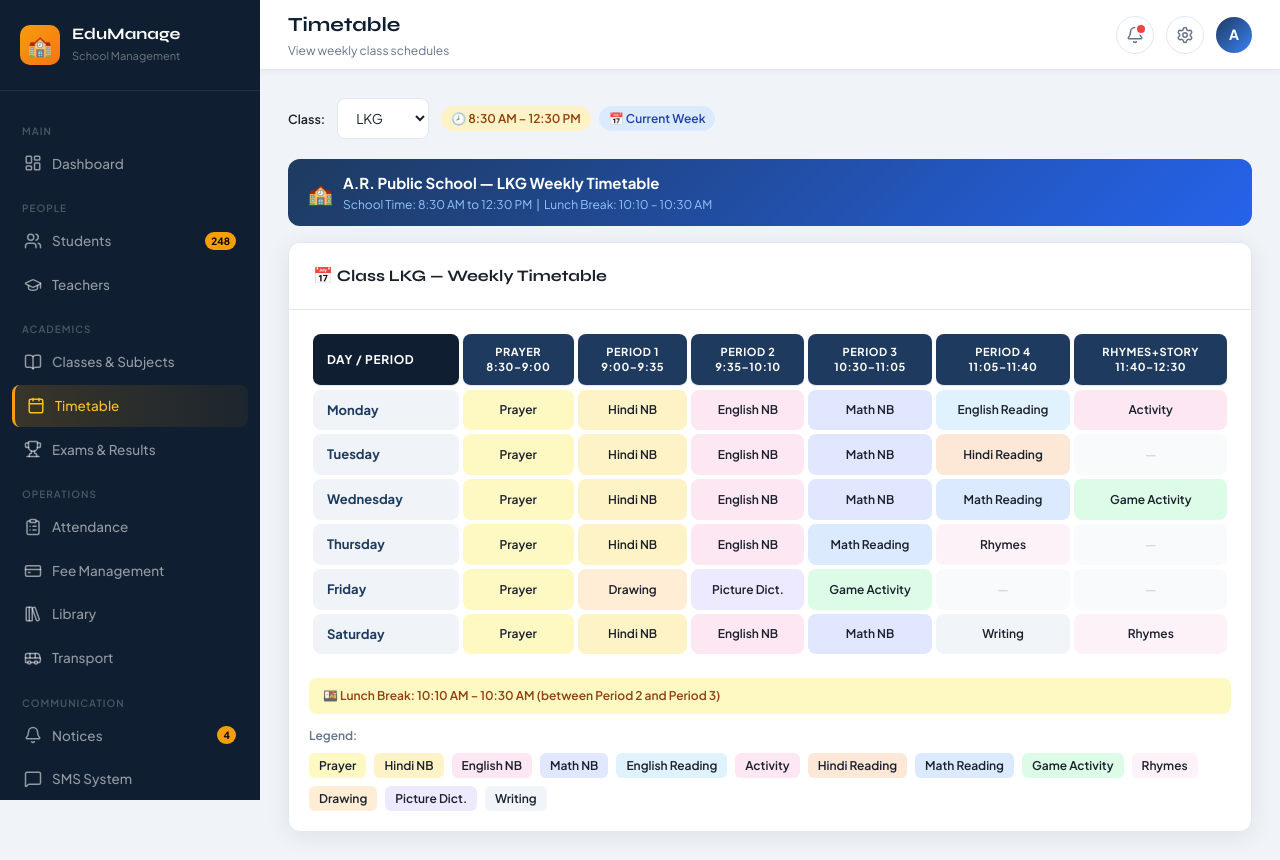
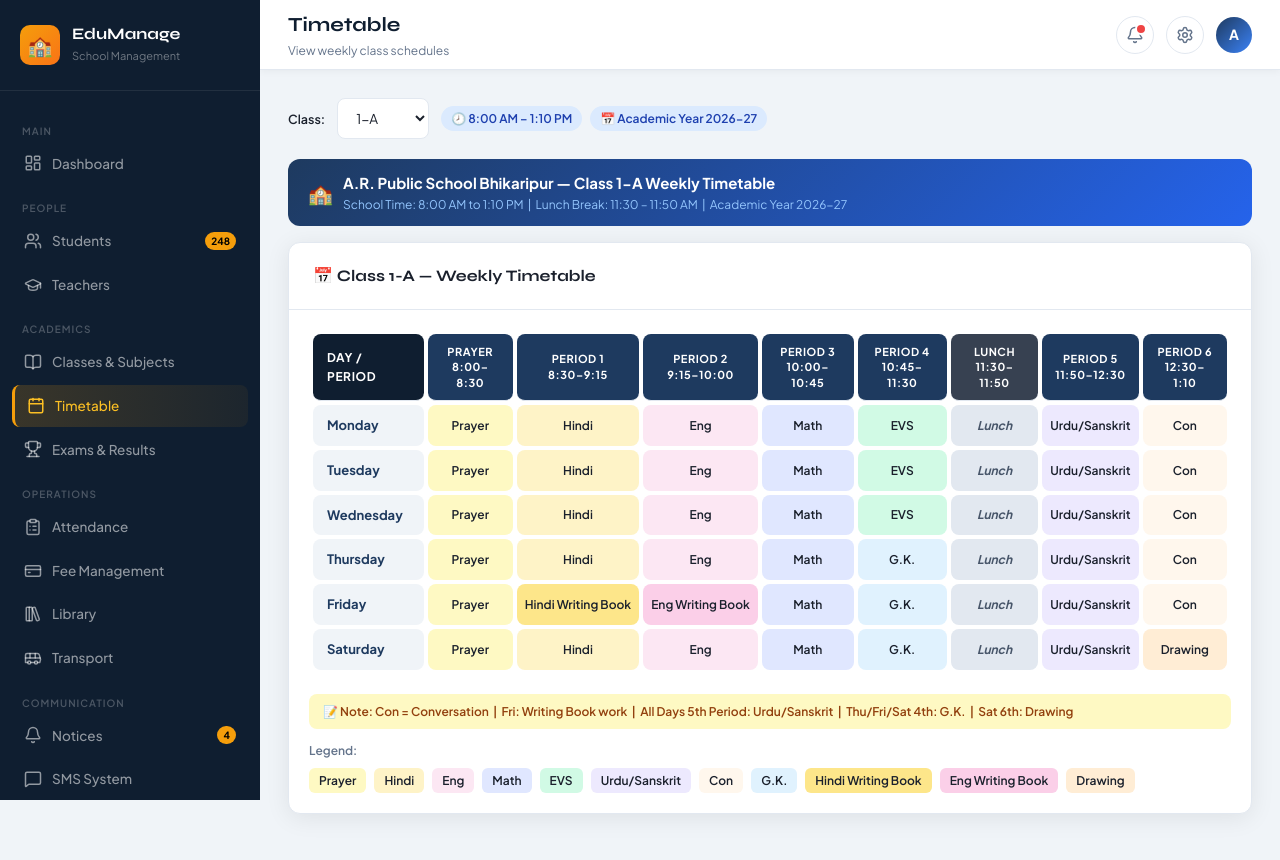
Before and after one commit to rajeshsarkar95/EduManage, a Next.js app: page /timetable in a window 1280 px wide. Built offline with nearby package versions, Linux system fonts and the light colour scheme.

Commit message:
adding class 1 data

```diff
--- a/app/timetable/page.tsx
+++ b/app/timetable/page.tsx
@@ -3,10 +3,10 @@ import { useState } from 'react'
 import AppLayout from '@/components/layout/AppLayout'
 
 const CLASS_GROUPS = [
-  { label: 'Pre-Primary', classes: ['NC', 'LKG', 'UKG'] },
-  { label: 'Primary (1–5)', classes: ['1-A','1-B','2-A','2-B','3-A','3-B','4-A','4-B','5-A','5-B'] },
-  { label: 'Middle (6–8)', classes: ['6-A','6-B','7-A','7-B','8-A','8-B'] },
-  { label: 'Secondary (9–10)', classes: ['9-A','9-B','10-A','10-B'] },
+  { label:'Pre-Primary',classes:['NC', 'LKG', 'UKG']},
+  { label:'Primary (1–5)',classes:['1-A','1-B','2-A','2-B','3-A','3-B','4-A','4-B','5-A','5-B']},
+  { label:'Middle (6–8)',classes:['6-A','6-B','7-A','7-B','8-A','8-B']},
+  { label:'Secondary (9–10)',classes:['9-A','9-B','10-A','10-B']},
 ]
 
 const PERIODS_PRE = [
@@ -19,48 +19,57 @@ const PERIODS_PRE = [
 ]
 
 const PERIODS_FULL = [
-  'Period 1\n8:00–8:45',
-  'Period 2\n8:45–9:30',
-  'Period 3\n9:45–10:30',
-  'Period 4\n10:30–11:15',
-  'Period 5\n11:30–12:15',
-  'Period 6\n12:15–1:00',
+  'Prayer\n8:00–8:30',
+  'Period 1\n8:30–9:15',
+  'Period 2\n9:15–10:00',
+  'Period 3\n10:00–10:45',
+  'Period 4\n10:45–11:30',
+  'Lunch\n11:30–11:50',
+  'Period 5\n11:50–12:30',
+  'Period 6\n12:30–1:10',
 ]
 
 const DAYS = ['Monday', 'Tuesday', 'Wednesday', 'Thursday', 'Friday', 'Saturday']
 
 const SUBJECT_COLORS: Record<string, string> = {
-  'Prayer':          '#fef9c3',
-  'Hindi NB':        '#fef3c7',
-  'English NB':      '#fce7f3',
-  'Math NB':         '#e0e7ff',
-  'English Reading': '#e0f2fe',
-  'Hindi Reading':   '#fde8d8',
-  'Math Reading':    '#dbeafe',
-  'Game Activity':   '#dcfce7',
-  'Picture Dict.':   '#ede9fe',
-  'Table Book':      '#fff7ed',
-  'Writing':         '#f1f5f9',
-  'Activity':        '#fce7f3',
-  'Rhymes':          '#fdf2f8',
-  'Drawing':         '#ffedd5',
-  'Math':            '#e0e7ff',
-  'Science':         '#d1fae5',
-  'English':         '#fce7f3',
-  'Hindi':           '#fef3c7',
-  'Social':          '#e0f2fe',
-  'Computer':        '#ede9fe',
-  'PE':              '#dcfce7',
-  'Library':         '#f1f5f9',
-  'Assembly':        '#fef9c3',
-  'Activities':      '#fce7f3',
-  'Music':           '#f0fdf4',
-  'Dance':           '#fdf4ff',
-  'EVS':             '#ecfdf5',
-  'GK':              '#eff6ff',
-  'Moral Sc.':       '#fff7ed',
-  'Sanskrit':        '#fef2f2',
-  '—':               '#f8fafc',
+  'Prayer':              '#fef9c3',
+  'Hindi':               '#fef3c7',
+  'Hindi Writing Book':  '#fde68a',
+  'Eng':                 '#fce7f3',
+  'Eng Writing Book':    '#fbcfe8',
+  'Math':                '#e0e7ff',
+  'EVS':                 '#d1fae5',
+  'G.K.':                '#e0f2fe',
+  'Lunch':               '#f1f5f9',
+  'Urdu/Sanskrit':       '#ede9fe',
+  'Con':                 '#fff7ed',
+  'Drawing':             '#ffedd5',
+  'Hindi NB':            '#fef3c7',
+  'English NB':          '#fce7f3',
+  'Math NB':             '#e0e7ff',
+  'English Reading':     '#e0f2fe',
+  'Hindi Reading':       '#fde8d8',
+  'Math Reading':        '#dbeafe',
+  'Game Activity':       '#dcfce7',
+  'Picture Dict.':       '#ede9fe',
+  'Table Book':          '#fff7ed',
+  'Writing':             '#f1f5f9',
+  'Activity':            '#fce7f3',
+  'Rhymes':              '#fdf2f8',
+  'Science':             '#d1fae5',
+  'English':             '#fce7f3',
+  'Social':              '#e0f2fe',
+  'Computer':            '#ede9fe',
+  'PE':                  '#dcfce7',
+  'Library':             '#f1f5f9',
+  'Assembly':            '#fef9c3',
+  'Activities':          '#fce7f3',
+  'Music':               '#f0fdf4',
+  'Dance':               '#fdf4ff',
+  'GK':                  '#eff6ff',
+  'Moral Sc.':           '#fff7ed',
+  'Sanskrit':            '#fef2f2',
+  '—':                   '#f8fafc',
 }
 
 type DaySchedule = Record<string, string[]>
@@ -75,12 +84,12 @@ const NC_TIMETABLE: DaySchedule = {
 }
 
 const LKG_TIMETABLE: DaySchedule = {
-  Monday:    ['Prayer', 'Hindi NB',    'English NB',   'Math NB',      'English Reading', 'Activity'],
-  Tuesday:   ['Prayer', 'Hindi NB',    'English NB',   'Math NB',      'Hindi Reading',   '—'],
-  Wednesday: ['Prayer', 'Hindi NB',    'English NB',   'Math NB',      'Math Reading',    'Game Activity'],
-  Thursday:  ['Prayer', 'Hindi NB',    'English NB',   'Math Reading', 'Rhymes',          '—'],
-  Friday:    ['Prayer', 'Drawing',     'Picture Dict.','Game Activity','—',               '—'],
-  Saturday:  ['Prayer', 'Hindi NB',    'English NB',   'Math NB',      'Writing',         'Rhymes'],
+  Monday:    ['Prayer', 'Hindi NB','English NB','Math NB','English Reading', 'Activity'],
+  Tuesday:   ['Prayer', 'Hindi NB','English NB','Math NB','Hindi Reading',   '—'],
+  Wednesday: ['Prayer', 'Hindi NB','English NB','Math NB','Math Reading',    'Game Activity'],
+  Thursday:  ['Prayer', 'Hindi NB','English NB','Math Reading', 'Rhymes',          '—'],
+  Friday:    ['Prayer', 'Drawing','Picture Dict.','Game Activity','—',               '—'],
+  Saturday:  ['Prayer', 'Hindi NB','English NB',   'Math NB',      'Writing',         'Rhymes'],
 }
 
 const UKG_TIMETABLE: DaySchedule = {
@@ -92,31 +101,45 @@ const UKG_TIMETABLE: DaySchedule = {
   Saturday:  ['Prayer', 'Hindi NB',    'English NB',   'Math NB',      'Table Book',      'Rhymes'],
 }
 
-const PRIMARY_TIMETABLE = (_section: string): DaySchedule => ({
-  Monday:    ['English',  'Math',    'Hindi',   'EVS',        'Drawing',    'PE'],
-  Tuesday:   ['Math',     'English', 'Hindi',   'GK',         'Library',    'Activities'],
-  Wednesday: ['Hindi',    'Math',    'English', 'EVS',        'Music',      'Computer'],
-  Thursday:  ['English',  'Hindi',   'Math',    'GK',         'Dance',      'EVS'],
-  Friday:    ['Math',     'English', 'Hindi',   'Drawing',    'PE',         'Activities'],
-  Saturday:  ['Assembly', 'Hindi',   'English', 'Math',       'Activities', '—'],
-})
+// Class 1 timetable from image (8 slots: Prayer, P1–P4, Lunch, P5, P6)
+const CLASS1_TIMETABLE: DaySchedule = {
+  Monday:    ['Prayer', 'Hindi',              'Eng',             'Math', 'EVS',   'Lunch', 'Urdu/Sanskrit', 'Con'],
+  Tuesday:   ['Prayer', 'Hindi',              'Eng',             'Math', 'EVS',   'Lunch', 'Urdu/Sanskrit', 'Con'],
+  Wednesday: ['Prayer', 'Hindi',              'Eng',             'Math', 'EVS',   'Lunch', 'Urdu/Sanskrit', 'Con'],
+  Thursday:  ['Prayer', 'Hindi',              'Eng',             'Math', 'G.K.',  'Lunch', 'Urdu/Sanskrit', 'Con'],
+  Friday:    ['Prayer', 'Hindi Writing Book', 'Eng Writing Book','Math', 'G.K.',  'Lunch', 'Urdu/Sanskrit', 'Con'],
+  Saturday:  ['Prayer', 'Hindi',              'Eng',             'Math', 'G.K.',  'Lunch', 'Urdu/Sanskrit', 'Drawing'],
+}
+
+const PRIMARY_TIMETABLE = (cls: string): DaySchedule => {
+  // Class 1 both sections use the same timetable from image
+  if (cls === '1-A' || cls === '1-B') return CLASS1_TIMETABLE
+  return {
+    Monday:    ['Prayer', 'English',  'Math',    'Hindi',   'EVS',        'Lunch', 'Drawing',    'PE'],
+    Tuesday:   ['Prayer', 'Math',     'English', 'Hindi',   'G.K.',       'Lunch', 'Library',    'Activities'],
+    Wednesday: ['Prayer', 'Hindi',    'Math',    'English', 'EVS',        'Lunch', 'Music',      'Computer'],
+    Thursday:  ['Prayer', 'English',  'Hindi',   'Math',    'G.K.',       'Lunch', 'Dance',      'EVS'],
+    Friday:    ['Prayer', 'Math',     'English', 'Hindi',   'Drawing',    'Lunch', 'PE',         'Activities'],
+    Saturday:  ['Prayer', 'Assembly', 'Hindi',   'English', 'Math',       'Lunch', 'Activities', '—'],
+  }
+}
 
 const MIDDLE_TIMETABLE = (_section: string): DaySchedule => ({
-  Monday:    ['Math',     'Science', 'English', 'Hindi',      'Social',     'Computer'],
-  Tuesday:   ['English',  'Math',    'Science', 'Social',     'Hindi',      'PE'],
-  Wednesday: ['Hindi',    'Science', 'Math',    'English',    'Computer',   'Library'],
-  Thursday:  ['Social',   'English', 'Hindi',   'Math',       'Science',    'Activities'],
-  Friday:    ['Math',     'Hindi',   'English', 'Science',    'PE',         'Social'],
-  Saturday:  ['Assembly', 'Math',    'Hindi',   'English',    'Activities', '—'],
+  Monday:    ['Prayer', 'Math',     'Science', 'English', 'Hindi',      'Lunch', 'Social',     'Computer'],
+  Tuesday:   ['Prayer', 'English',  'Math',    'Science', 'Social',     'Lunch', 'Hindi',      'PE'],
+  Wednesday: ['Prayer', 'Hindi',    'Science', 'Math',    'English',    'Lunch', 'Computer',   'Library'],
+  Thursday:  ['Prayer', 'Social',   'English', 'Hindi',   'Math',       'Lunch', 'Science',    'Activities'],
+  Friday:    ['Prayer', 'Math',     'Hindi',   'English', 'Science',    'Lunch', 'PE',         'Social'],
+  Saturday:  ['Prayer', 'Assembly', 'Math',    'Hindi',   'English',    'Lunch', 'Activities', '—'],
 })
 
 const SECONDARY_TIMETABLE = (_section: string): DaySchedule => ({
-  Monday:    ['Math',     'Science',  'English', 'Hindi',      'Social',     'Computer'],
-  Tuesday:   ['English',  'Math',     'Science', 'Sanskrit',   'Hindi',      'PE'],
-  Wednesday: ['Hindi',    'Science',  'Math',    'English',    'Computer',   'Library'],
-  Thursday:  ['Social',   'English',  'Sanskrit','Math',       'Science',    'Activities'],
-  Friday:    ['Math',     'Hindi',    'English', 'Science',    'PE',         'Social'],
-  Saturday:  ['Assembly', 'Math',     'Hindi',   'English',    'Activities', '—'],
+  Monday:    ['Prayer', 'Math',     'Science',  'English', 'Hindi',      'Lunch', 'Social',     'Computer'],
+  Tuesday:   ['Prayer', 'English',  'Math',     'Science', 'Sanskrit',   'Lunch', 'Hindi',      'PE'],
+  Wednesday: ['Prayer', 'Hindi',    'Science',  'Math',    'English',    'Lunch', 'Computer',   'Library'],
+  Thursday:  ['Prayer', 'Social',   'English',  'Sanskrit','Math',       'Lunch', 'Science',    'Activities'],
+  Friday:    ['Prayer', 'Math',     'Hindi',    'English', 'Science',    'Lunch', 'PE',         'Social'],
+  Saturday:  ['Prayer', 'Assembly', 'Math',     'Hindi',   'English',    'Lunch', 'Activities', '—'],
 })
 
 function resolveClass(cls: string): { timetable: DaySchedule; periods: string[] } {
@@ -124,32 +147,31 @@ function resolveClass(cls: string): { timetable: DaySchedule; periods: string[]
   if (cls === 'LKG') return { timetable: LKG_TIMETABLE, periods: PERIODS_PRE }
   if (cls === 'UKG') return { timetable: UKG_TIMETABLE, periods: PERIODS_PRE }
   const num = parseInt(cls.split('-')[0], 10)
-  const sec = cls.split('-')[1] || 'A'
-  if (num <= 5) return { timetable: PRIMARY_TIMETABLE(sec),   periods: PERIODS_FULL }
-  if (num <= 8) return { timetable: MIDDLE_TIMETABLE(sec),    periods: PERIODS_FULL }
-  return             { timetable: SECONDARY_TIMETABLE(sec), periods: PERIODS_FULL }
+  if (num <= 5) return { timetable: PRIMARY_TIMETABLE(cls),   periods: PERIODS_FULL }
+  if (num <= 8) return { timetable: MIDDLE_TIMETABLE(cls),    periods: PERIODS_FULL }
+  return             { timetable: SECONDARY_TIMETABLE(cls), periods: PERIODS_FULL }
 }
 
-export default function TimetablePage() {
-  const [cls, setCls] = useState('LKG')
+export default function TimetablePage(){
+  const [cls, setCls] = useState('1-A')
   const { timetable, periods } = resolveClass(cls)
-
   const isPrePrimary = ['NC', 'LKG', 'UKG'].includes(cls)
+  const isClass1 = cls === '1-A' || cls === '1-B'
 
   return (
     <AppLayout title="Timetable" subtitle="View weekly class schedules">
       <div className="toolbar">
-        <div style={{ display: 'flex', alignItems: 'center', gap: 12, flexWrap: 'wrap' }}>
-          <label className="form-label" style={{ marginBottom: 0 }}>Class:</label>
+        <div style={{display:'flex',alignItems:'center',gap:12,flexWrap:'wrap'}}>
+          <label className="form-label" style={{marginBottom:0}}>Class:</label>
           <select
             className="form-control"
-            style={{ width: 'auto' }}
+            style={{width:'auto'}}
             value={cls}
             onChange={e => setCls(e.target.value)}
           >
-            {CLASS_GROUPS.map(group => (
+            {CLASS_GROUPS.map(group =>(
               <optgroup key={group.label} label={group.label}>
-                {group.classes.map(c => (
+                {group.classes.map(c =>(
                   <option key={c} value={c}>{c}</option>
                 ))}
               </optgroup>
@@ -164,12 +186,13 @@ export default function TimetablePage() {
           )}
           {!isPrePrimary && (
             <span className="badge badge-info" style={{ fontSize: 12 }}>
-              🕗 8:00 AM – 1:00 PM
+              🕗 8:00 AM – 1:10 PM
             </span>
           )}
-          <span className="badge badge-info" style={{ fontSize: 12 }}>📅 Current Week</span>
+          <span className="badge badge-info" style={{ fontSize: 12 }}>📅 Academic Year 2026-27</span>
         </div>
       </div>
+
       {isPrePrimary && (
         <div style={{
           background: 'linear-gradient(135deg, #1e3a5f 0%, #2563eb 100%)',
@@ -179,7 +202,7 @@ export default function TimetablePage() {
           <span style={{ fontSize: 20 }}>🏫</span>
           <div>
             <div style={{ color: '#fff', fontWeight: 700, fontSize: 15 }}>
-              A.R. Public School — {cls} Weekly Timetable
+              A.R. Public School Bhikaripur — {cls} Weekly Timetable
             </div>
             <div style={{ color: '#93c5fd', fontSize: 12 }}>
               School Time: 8:30 AM to 12:30 PM &nbsp;|&nbsp; Lunch Break: 10:10 – 10:30 AM
@@ -187,12 +210,31 @@ export default function TimetablePage() {
           </div>
         </div>
       )}
+
+      {!isPrePrimary && (
+        <div style={{
+          background: 'linear-gradient(135deg, #1e3a5f 0%, #2563eb 100%)',
+          borderRadius: 12, padding: '12px 20px', marginBottom: 16,
+          display: 'flex', alignItems: 'center', gap: 10,
+        }}>
+          <span style={{ fontSize: 20 }}>🏫</span>
+          <div>
+            <div style={{ color: '#fff', fontWeight: 700, fontSize: 15 }}>
+              A.R. Public School Bhikaripur — Class {cls} Weekly Timetable
+            </div>
+            <div style={{ color: '#93c5fd', fontSize: 12 }}>
+              School Time: 8:00 AM to 1:10 PM &nbsp;|&nbsp; Lunch Break: 11:30 – 11:50 AM &nbsp;|&nbsp; Academic Year 2026-27
+            </div>
+          </div>
+        </div>
+      )}
+
       <div className="card">
         <div className="card-header">
           <h3>📅 Class {cls} — Weekly Timetable</h3>
         </div>
         <div style={{ overflowX: 'auto', padding: 20 }}>
-          <table style={{ borderCollapse: 'separate', borderSpacing: '4px', minWidth: 640 }}>
+          <table style={{ borderCollapse: 'separate', borderSpacing: '4px', minWidth: 700 }}>
             <thead>
               <tr>
                 <th style={{
@@ -204,7 +246,8 @@ export default function TimetablePage() {
                 </th>
                 {periods.map((p, i) => (
                   <th key={i} style={{
-                    background: '#1e3a5f', color: '#fff',
+                    background: p.startsWith('Lunch') ? '#374151' : '#1e3a5f',
+                    color: '#fff',
                     padding: '10px 12px', borderRadius: 8,
                     textAlign: 'center', fontSize: 11,
                     whiteSpace: 'pre-line', lineHeight: 1.4,
@@ -228,9 +271,13 @@ export default function TimetablePage() {
                   {(timetable[day] || []).slice(0, periods.length).map((subj, pi) => (
                     <td key={pi} style={{
                       padding: '8px', textAlign: 'center', borderRadius: 8,
-                      background: SUBJECT_COLORS[subj] || '#f8fafc',
-                      fontWeight: 600, fontSize: 12, color: '#1a202c',
+                      background: subj === 'Lunch'
+                        ? '#e2e8f0'
+                        : (SUBJECT_COLORS[subj] || '#f8fafc'),
+                      fontWeight: subj === 'Lunch' ? 700 : 600,
+                      fontSize: 12, color: subj === 'Lunch' ? '#475569' : '#1a202c',
                       whiteSpace: 'nowrap',
+                      fontStyle: subj === 'Lunch' ? 'italic' : 'normal',
                     }}>
                       {subj === '—' ? (
                         <span style={{ color: '#cbd5e1' }}>—</span>
@@ -242,6 +289,19 @@ export default function TimetablePage() {
             </tbody>
           </table>
         </div>
+
+        {isClass1 && (
+          <div style={{
+            margin: '0 20px 12px',
+            background: '#fef9c3', borderRadius: 8,
+            padding: '8px 14px', fontSize: 12,
+            color: '#92400e', fontWeight: 600,
+            display: 'flex', alignItems: 'center', gap: 6,
+          }}>
+            📝 Note: Con = Conversation &nbsp;|&nbsp; Fri: Writing Book work &nbsp;|&nbsp; All Days 5th Period: Urdu/Sanskrit &nbsp;|&nbsp; Thu/Fri/Sat 4th: G.K. &nbsp;|&nbsp; Sat 6th: Drawing
+          </div>
+        )}
+
         {isPrePrimary && (
           <div style={{
             margin: '0 20px 12px',
@@ -253,14 +313,15 @@ export default function TimetablePage() {
             🍱 Lunch Break: 10:10 AM – 10:30 AM (between Period 2 and Period 3)
           </div>
         )}
+
         <div style={{ padding: '0 20px 20px' }}>
-          <div style={{ fontSize: 12, color: '#64748b', marginBottom: 8, fontWeight: 600 }}>
+          <div style={{fontSize:12,color:'#64748b',marginBottom: 8, fontWeight: 600 }}>
             Legend:
           </div>
           <div style={{ display: 'flex', flexWrap: 'wrap', gap: 8 }}>
             {Array.from(
               new Set(
-                DAYS.flatMap(d => timetable[d] || []).filter(s => s !== '—')
+                DAYS.flatMap(d => timetable[d] || []).filter(s => s !== '—' && s !== 'Lunch')
               )
             ).map(subj => (
               <span key={subj} style={{
```
Also changed, not shown: app/exams/page.tsx (+18 -23 lines), app/fees/page.tsx (+13 -9 lines).
